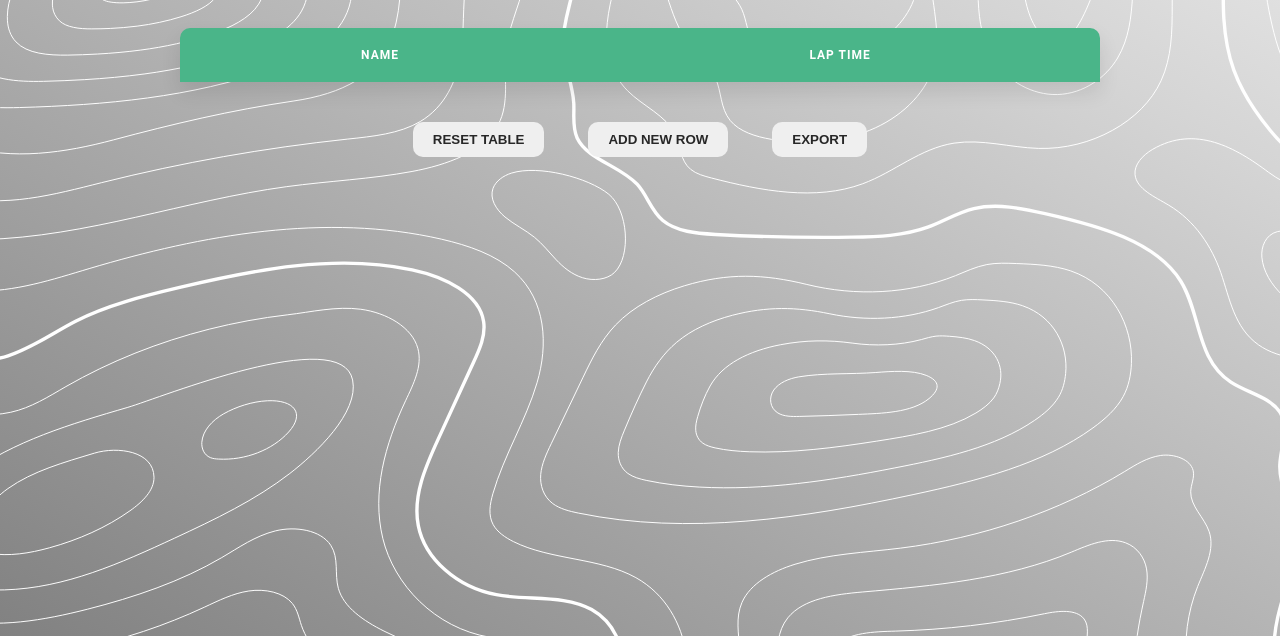
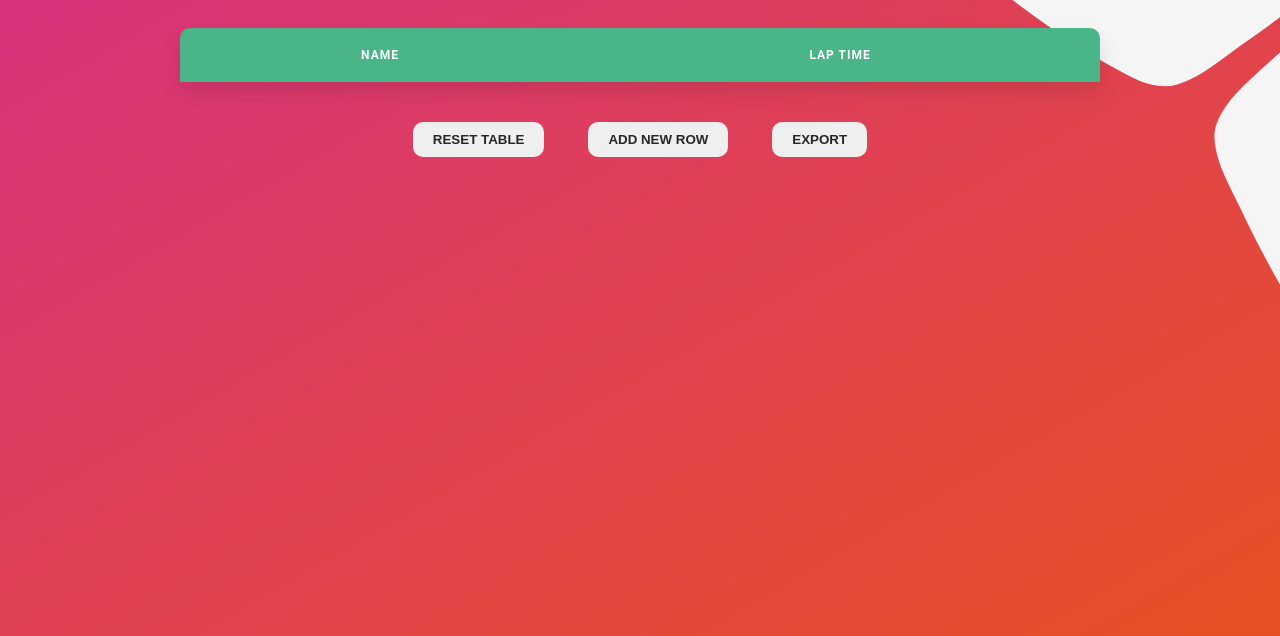
Before and after one commit to tarynd9/InconLeaderboard, a plain HTML site: page index.html in a window 1280 px wide. Shown: the part 164-800 px from the top of the page. Drawn offline with Linux system fonts and the light colour scheme.

Commit message:
changed background

```diff
--- a/style.css
+++ b/style.css
@@ -11,7 +11,7 @@ html,body {
 }
 
 body {
-  background-image: url("images/Topograph-01.svg");
+  background-image: url("images/background-01.svg ");
   background-size: cover;
   background-position: unset;
   background-repeat: no-repeat;
```
Also changed, not shown: images/background-01.svg (added).
